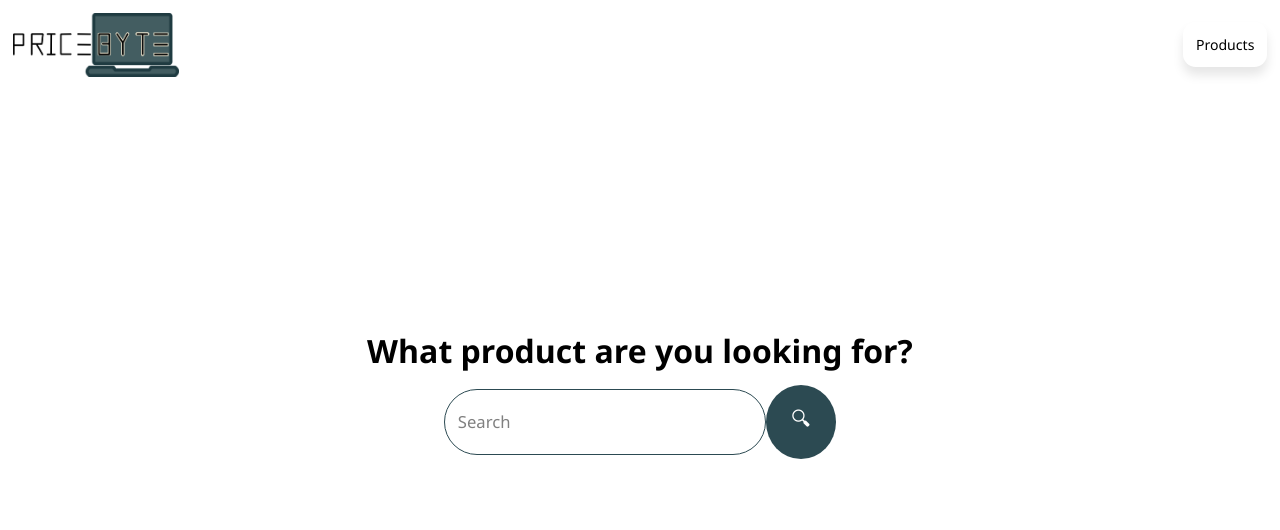
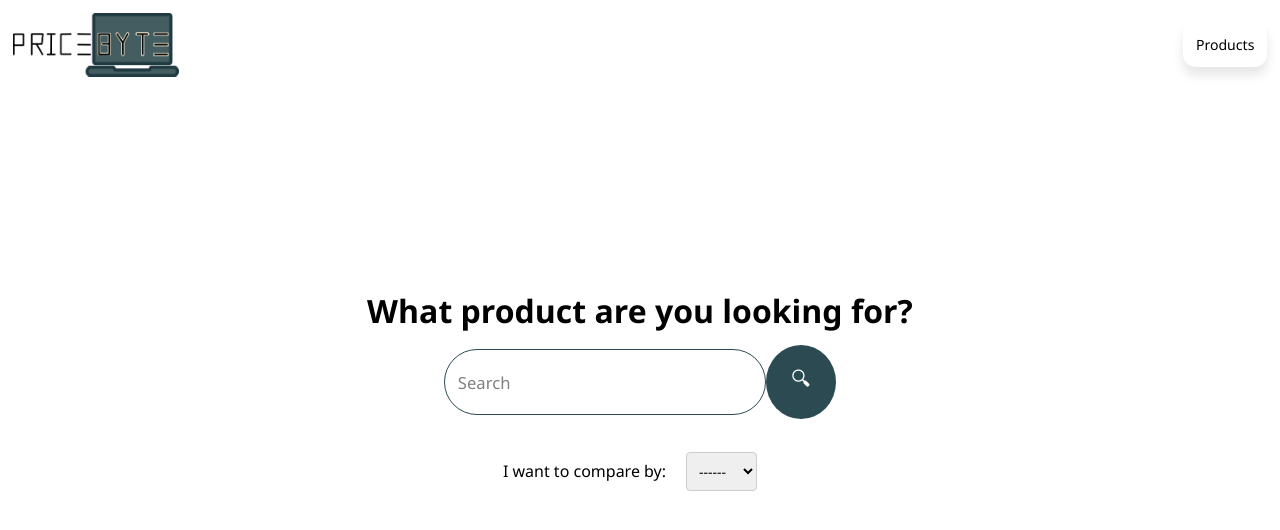
Before and after one commit to kristianrpo/PriceByte, a Django app: page /product/ in a window 1280 px wide. Shown: the top 530 px of the page. Run offline with Django 4.2, Linux system fonts and the light colour scheme; data that the repository does not hold is empty; parts of the project's set-up code (start-up, migrations or seed data) failed here and were passed over.

Commit message:
filter price to search products

```diff
--- a/applications/product/views.py
+++ b/applications/product/views.py
@@ -9,11 +9,15 @@ class ViewProducts(ListView):
     context_object_name = "product"
     def get_queryset(self):
         searched_product = self.request.GET.get("product",'')
+        option = self.request.GET.get("option",'')
         list_products = Product.objects.filter(name_product__icontains = searched_product)
-        if len(list_products)>0 and len(searched_product)>0:
+        if option == "price":
+            list_products = list_products.order_by('price_product')
+        if len(list_products)>0:
             return list_products
         else:
             return []
+
 
 class DetailProduct(DetailView):
     model = Product
--- a/static/css/product/search_box.css
+++ b/static/css/product/search_box.css
@@ -82,3 +82,15 @@ input {
 .button_details:hover{
     box-shadow: 0 0 5px #2c4a52,0 0 25px #2c4a52;
 }
+.filter_compare{
+    padding: 8px;
+    font-size: 14px;
+    border: 1px solid #ccc;
+    border-radius: 4px;
+    margin:20px;
+}
+.options{
+    display: flex;
+    align-items: center;
+    justify-content: center;
+}
--- a/templates/product/view_product.html
+++ b/templates/product/view_product.html
@@ -12,6 +12,13 @@
         <div class = "search_container">
             <input type = "text" placeholder = "Search"/ name = "product" id = "product">
             <button type = "submit" name = "button_product" id = "button_product" class = "button_search">🔍︎</button>
+        </div>
+        <div class = "options">
+            <label><p>I want to compare by: </p></label>
+            <select class = "filter_compare" name = "option">
+                <option name = "none" id = "none">------</option>
+                <option name = "price" id = "price" value = "price">Price</option>
+            </select>
         </div>
     </form>
 </div>
```
